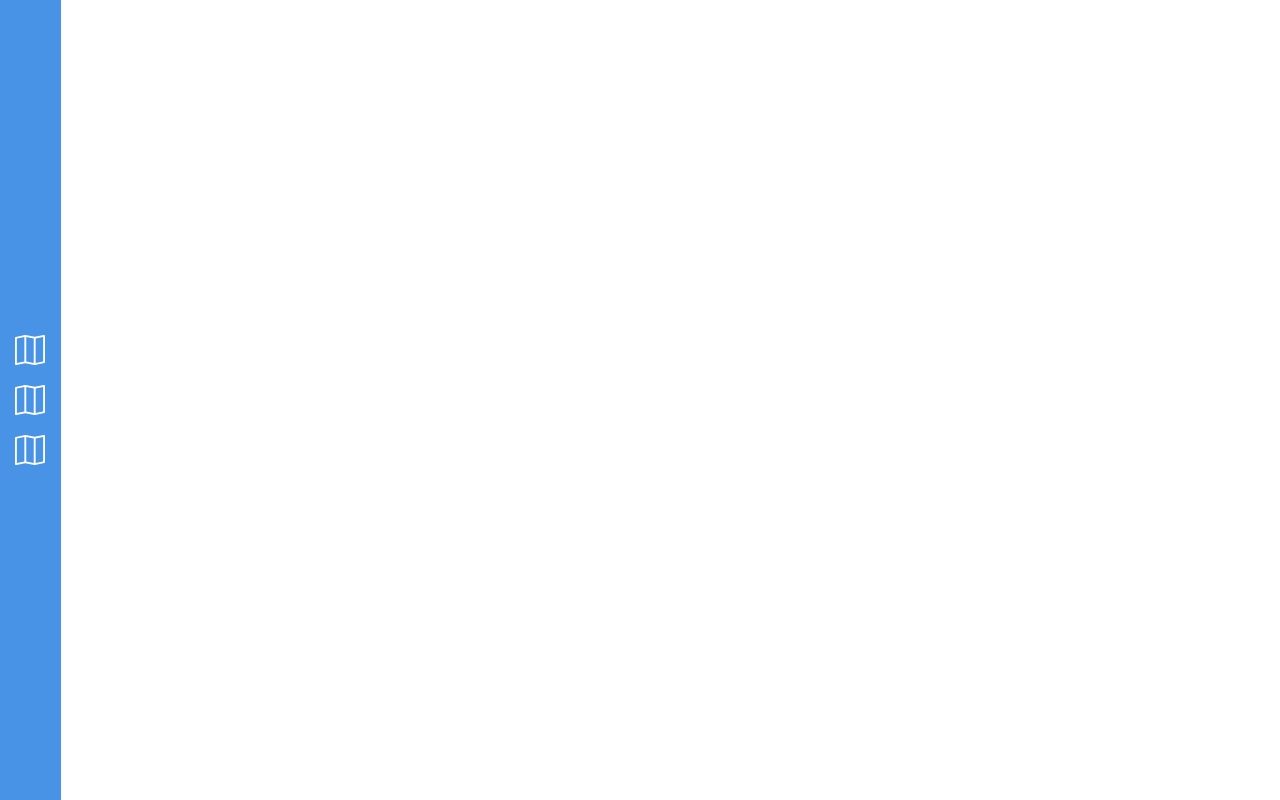
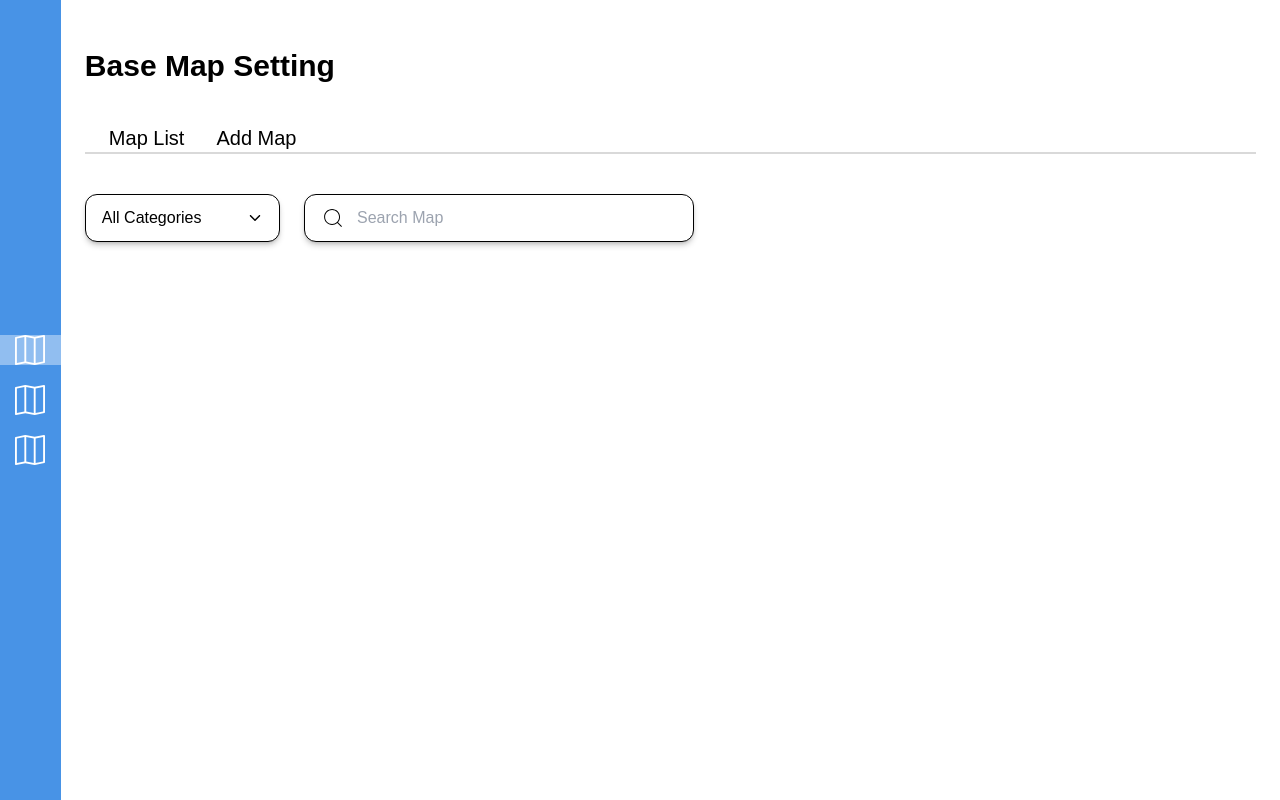
Before and after one commit to HafizhGhiyats29/LayerManagement, a React (Create React App) app: page /map-setting in a window 1280 px wide. Built offline with nearby package versions, Linux system fonts and the light colour scheme.

Commit message:
feat(basemap setting): create component for base map settings

```diff
--- a/package.json
+++ b/package.json
@@ -18,6 +18,7 @@
     "react-router-dom": "^6.9.0",
     "react-scripts": "5.0.1",
     "react-select": "^5.7.1",
+    "react-table": "^7.8.0",
     "redux": "^4.2.1",
     "web-vitals": "^2.1.4"
   },
--- a/src/App.js
+++ b/src/App.js
@@ -3,7 +3,7 @@ import Sidebar from "./components/Sidebar";
 
 import MainData from "./features/maps/MainData";
 import EditMap from "./features/maps/EditMap";
-import BaseMapSetting from "./pages/BaseMapSetting";
+import BaseMapSettingPage from "./pages/BaseMapSetting";
 
 function App() {
   return (
@@ -12,7 +12,7 @@ function App() {
         <Route path="/" element={<Sidebar />} />
         <Route path="/add-data" element={<MainData />} />
         <Route path="/edit-map/:id" element={<EditMap />} />
-        <Route path="/map-setting" element={<BaseMapSetting />}/>
+        <Route path="/map-setting" element={<BaseMapSettingPage />}/>
       </Routes>
     </div>
   );
--- /dev/null
+++ b/src/components/BaseMapSetting/BaseMapCategories.jsx
@@ -0,0 +1,16 @@
+import React from 'react';
+import { IoIosArrowDown } from 'react-icons/io';
+
+
+function BaseMapCategories () {
+    return (
+        <section className="bg-white w-2/12 h-12 flex justify-between items-center px-4 rounded-xl border shadow-md shadow-[rgba(0,0,0,.2)] cursor-pointer">
+            <span>All Categories</span>
+            <span>
+                <IoIosArrowDown/>
+            </span>
+        </section>
+    )
+}
+
+export default BaseMapCategories
--- /dev/null
+++ b/src/components/BaseMapSetting/BaseMapContent.jsx
@@ -0,0 +1,24 @@
+import React from 'react';
+import MapList from './MapList';
+import BaseMapCategories from './BaseMapCategories';
+import BaseMapSearch from './BaseMapSearch';
+
+function BaseMapContent () {
+    return (
+        <section className="py-12 px-6 w-full">
+            <h1 className="font-semibold text-3xl mb-10">Base Map Setting</h1>
+            <article>
+                <section className="after:contents-[''] after:block after:w-full after:h-[2px] after:bg-gray mb-10">
+                    <MapList />
+                </section>
+                <section className="flex gap-6">
+                    <BaseMapCategories />
+                    <BaseMapSearch />
+                </section>
+            </article>
+
+        </section>
+    )
+}
+
+export default BaseMapContent;
--- /dev/null
+++ b/src/components/BaseMapSetting/BaseMapSearch.jsx
@@ -0,0 +1,15 @@
+import React from 'react';
+import { CiSearch } from 'react-icons/ci';
+
+function BaseMapSearch () {
+    return (
+        <section className="bg-white w-4/12 h-12 flex items-center px-4 rounded-xl border shadow-md shadow-[rgba(0,0,0,.2)] gap-3">
+            <label for="search">
+                <CiSearch className="text-2xl"/>
+            </label>
+            <input type="text" id="search" className="border-none outline-none w-full h-full" placeholder='Search Map'/>
+        </section>
+    )
+}
+
+export default BaseMapSearch;
--- /dev/null
+++ b/src/components/BaseMapSetting/MapList.jsx
@@ -0,0 +1,17 @@
+import React from 'react';
+import { Link } from 'react-router-dom';
+
+function MapList ({isActive}) {
+    return (
+        <section className={`${isActive && 'text-blue after:block  after:contents-[""] after:h-1 after:w-24 after:bg-blue '} flex px-4`}>
+            <Link to="/map-setting ">
+                <h1 className="text-xl ml-2">Map List</h1>
+            </Link>
+            <Link to="/map-setting/add-map">
+                <h1 className="text-xl ml-8">Add Map</h1>
+            </Link>
+        </section>
+    )
+}
+
+export default MapList;
--- /dev/null
+++ b/src/components/BaseMapSetting/SidebarMapSetting.jsx
@@ -0,0 +1,57 @@
+import React, { useState } from 'react';
+import { BsMap } from 'react-icons/bs';
+import { Link } from 'react-router-dom';
+
+function SideBarMapSetting () {
+    const [isActive, setIsActive] = useState([
+        {
+            name: 'first',
+            value: true
+        },
+        {
+            name: 'second',
+            value: false
+        },
+        {
+            name: 'third',
+            value: false
+        }
+    ]);
+
+    const onClickSidebarHandler = ({target}) => {
+        const nameValue = target.getAttribute('name');
+        setIsActive(prevState => (
+            prevState.map(el => {
+                if(nameValue === el.name) {
+                    console.log(nameValue === el.name);
+                    el.value = true
+                }
+                el.value = false;
+                return el;
+            })
+        ))
+    }
+    return (
+            <section
+            className="w-[5%] bg-blue-thin text-white flex flex-col justify-center items-center h-screen gap-5" >
+                <div className={`${isActive[0].value && 'bg-white bg-opacity-40'} w-full flex justify-center items-center`} onClick={onClickSidebarHandler}>
+                    <Link to="/map-setting">
+                        <BsMap className="text-3xl" name="first"/>
+                    </Link>
+                </div>
+                <div className={`${isActive[1].value && 'bg-white bg-opacity-40'} w-full flex justify-center items-center`} onClick={onClickSidebarHandler}>
+                    <Link to="/map-setting">
+                        <BsMap className="text-3xl" name="second"/>
+                    </Link>
+                </div>
+                <div className={`${isActive[2].value && 'bg-white bg-opacity-40'} w-full flex justify-center items-center`} onClick={onClickSidebarHandler} >
+                    <Link to="/map-setting">
+                        <BsMap className="text-3xl" name="third"/>
+                    </Link>
+                </div>
+
+            </section>
+    )
+}
+
+export default SideBarMapSetting
--- a/src/components/SidebarMapSetting.jsx
+++ /dev/null
@@ -1,36 +0,0 @@
-import React, { useState } from 'react';
-import { BsMap } from 'react-icons/bs';
-import { Link } from 'react-router-dom';
-
-function SideBarMapSetting () {
-    const [isActive, setIsActive] = useState(false);
-
-    const onClickSidebarHandler = () => {
-        setIsActive(prevState => !prevState);
-    }
-    return (
-        <article className="map-setting sidebar flex">
-            <section
-            className="w-[5%] bg-blue-thin text-white flex flex-col justify-center items-center h-screen gap-5" >
-                <div className={`${isActive && 'bg-white bg-opacity-40'} w-full flex justify-center items-center`} onClick={onClickSidebarHandler}>
-                    <Link to="/map-setting">
-                        <BsMap className="text-3xl"/>
-                    </Link>
-                </div>
-                <div className='w-full flex justify-center items-center' onClick={onClickSidebarHandler}>
-                    <Link to="/map-setting">
-                        <BsMap className="text-3xl"/>
-                    </Link>
-                </div>
-                <div className='w-full flex justify-center items-center' onCLick={onClickSidebarHandler}>
-                    <Link to="/map-setting">
-                        <BsMap className="text-3xl"/>
-                    </Link>
-                </div>
-            </section>
-            <section className="w-full"></section>
-        </article>
-    )
-}
-
-export default SideBarMapSetting
--- a/src/pages/BaseMapSetting.jsx
+++ b/src/pages/BaseMapSetting.jsx
@@ -1,12 +1,18 @@
 import React from 'react';
-import SideBarMapSetting from '../components/SidebarMapSetting';
+import SideBarMapSetting from '../components/BaseMapSetting/SidebarMapSetting';
+import BaseMapContent from '../components/BaseMapSetting/BaseMapContent';
+import { Route, Routes } from 'react-router-dom';
 
-function BaseMapSetting () {
+function BaseMapSettingPage () {
     return (
-        <>
+        <article className="flex">
             <SideBarMapSetting />
-        </>
+            <Routes>
+                <Route path="/" element={<BaseMapContent />}/>
+                <Route path="/map-setting/add-map" element={<BaseMapContent />}/>
+            </Routes>
+        </article>
     )
 }
 
-export default BaseMapSetting;
+export default BaseMapSettingPage;
```
Also changed, not shown: 1 other file (tests, documents, lock files or other folders).
